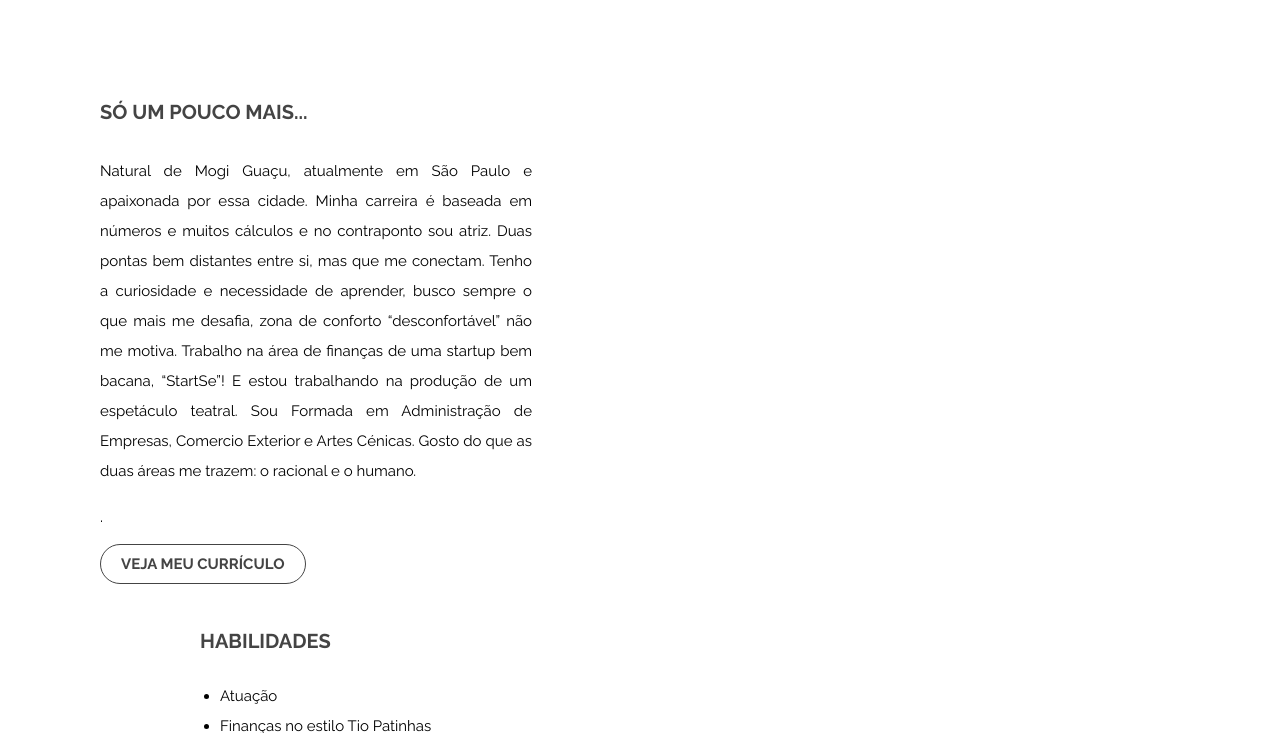
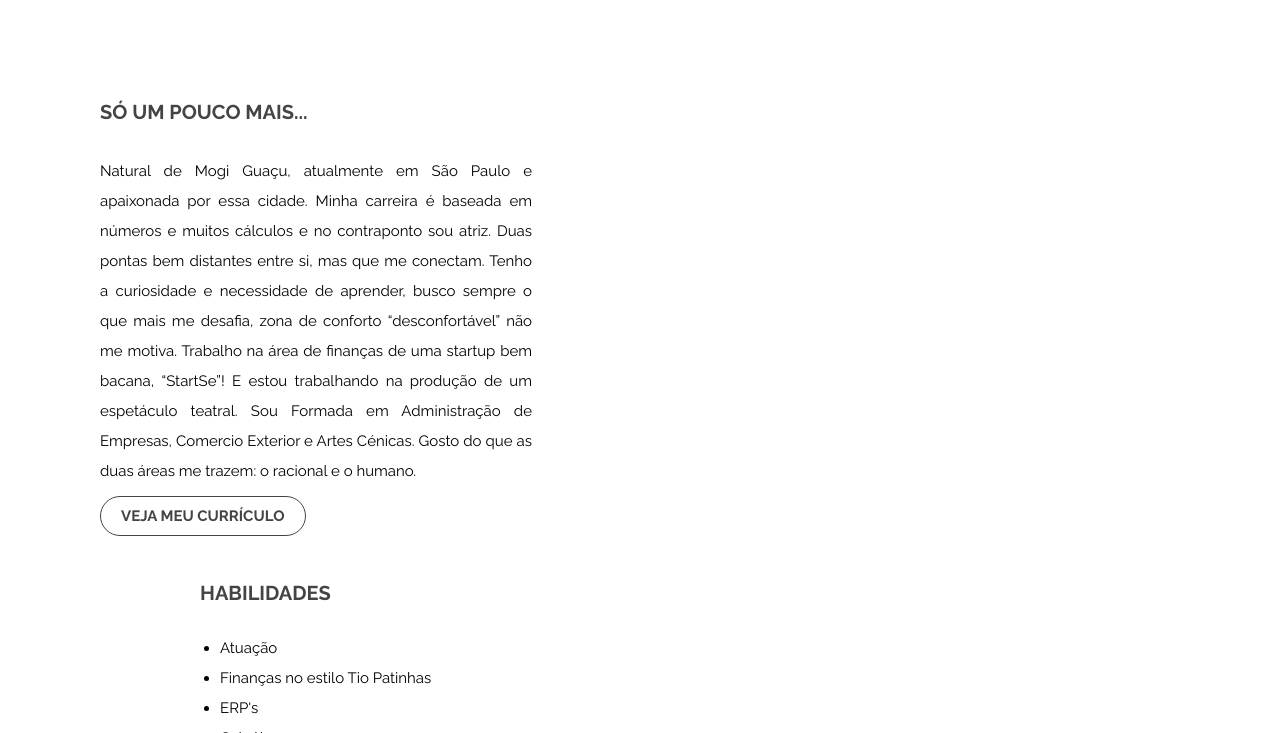
Before and after one commit to fernandadegolin/reprograma-workshop, a plain HTML site: page index.html in a window 1280 px wide. Shown: the part 720-1453 px from the top of the page. Drawn offline with Linux system fonts and the light colour scheme.

Commit message:
Update index.html

```diff
--- a/index.html
+++ b/index.html
@@ -29,9 +29,9 @@
                     E estou trabalhando na produção de um espetáculo teatral.
                     Sou Formada em Administração de Empresas, Comercio Exterior e Artes Cénicas.
                     Gosto do que as duas áreas me trazem: o racional e o humano.
-                     </p>
+             </p>
 
-                    <p>.</p>
+            <br>
             <a href="Fernanda Degolin (1).pdf" target="_blank" class="btn btn-roxo">Veja meu Currículo</a>
 
         </div>
```
